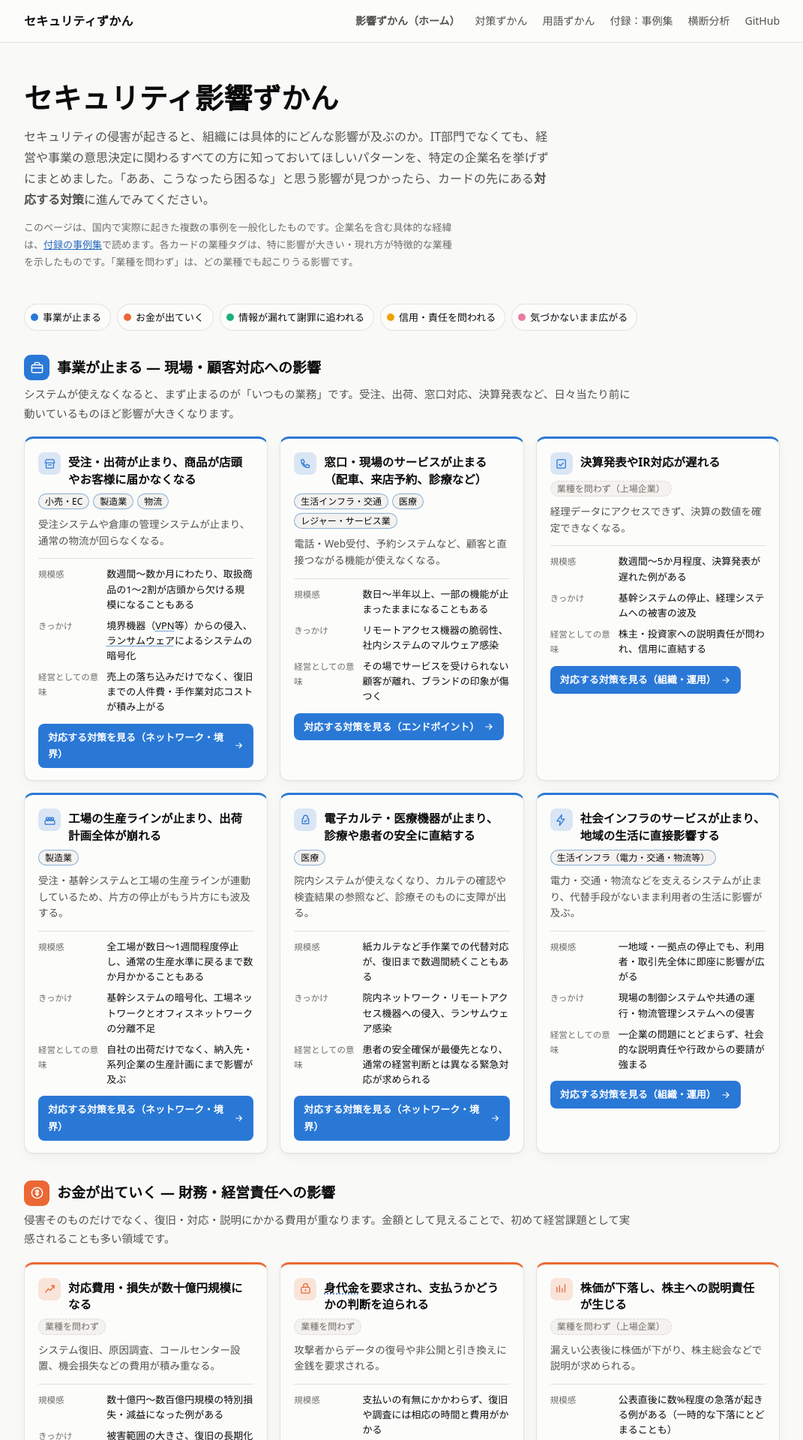
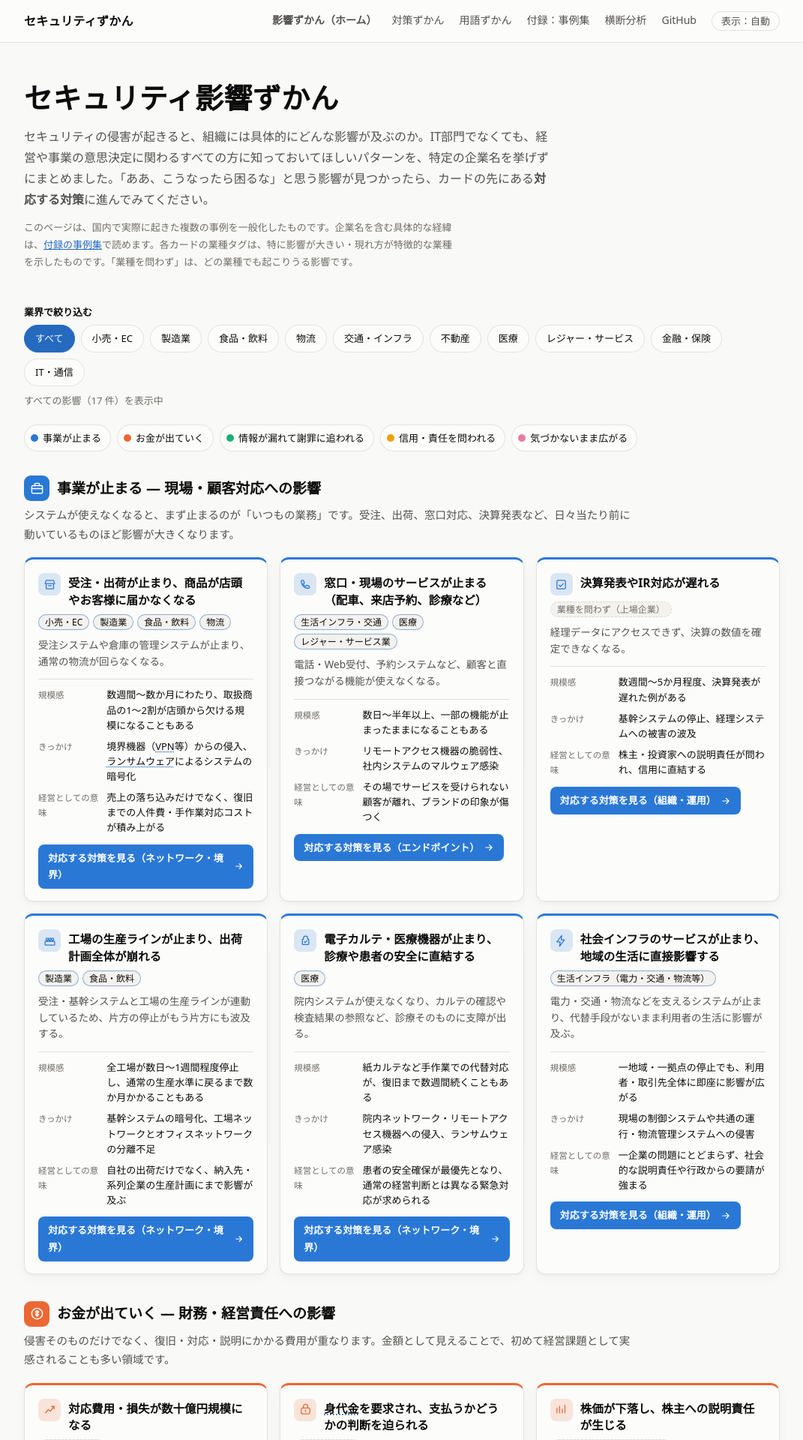
Before and after one commit to Lab8010/security-postmortems, a Jekyll site: the page index.html, which Jekyll copies as it is, in a window 1280 px wide. Shown: the top 1920 px of the page at 75% size, without its empty margins (104-1175 px from the left). Built offline with Jekyll 4.4.1, drawn with Linux system fonts in a browser that asks for light colours.

Commit message:
影響ずかんに業界フィルター（食品・飲料・不動産を含む10業界）とライト/ダーク切替ボタンを追加
Co-Authored-By: Claude Sonnet 5.5 <noreply@anthropic.com>

```diff
--- a/_layouts/default.html
+++ b/_layouts/default.html
@@ -6,6 +6,7 @@
   <title>{% if page.title %}{{ page.title }} | {% endif %}{{ site.title }}</title>
   <meta name="description" content="{{ page.description | default: site.description }}">
   <link rel="stylesheet" href="{{ '/assets/site.css' | relative_url }}">
+  <script src="{{ '/assets/theme.js' | relative_url }}"></script>
 </head>
 <body>
   <header class="site-header">
--- a/appendix.html
+++ b/appendix.html
@@ -6,6 +6,7 @@
   <title>付録：国内セキュリティ侵害事例集 | 国内セキュリティアーカイブ</title>
   <meta name="description" content="日本国内で注目を集めたセキュリティ侵害を、公式発表をもとに原因と再発防止策まで整理した事例集（付録）。">
   <link rel="stylesheet" href="assets/site.css">
+  <script src="assets/theme.js"></script>
 </head>
 <body>
   <header class="site-header">
--- /dev/null
+++ b/assets/industry-filter.js
@@ -0,0 +1,78 @@
+/* 影響ずかん：業界フィルター。カード内の業種タグ（.zukan-industries）から業界を判定して絞り込む */
+(function () {
+  var INDUSTRIES = ["小売・EC", "製造業", "食品・飲料", "物流", "交通・インフラ", "不動産", "医療", "レジャー・サービス", "金融・保険", "IT・通信"];
+
+  // 業種タグの文言 → フィルターの業界名（「業種を問わず」系は null = どの業界を選んでも表示）
+  function normalize(label) {
+    if (/業種を問わず|業種全般/.test(label)) return null;
+    if (/生活インフラ|交通/.test(label)) return "交通・インフラ";
+    if (/小売|EC/.test(label)) return "小売・EC";
+    if (/食品|飲料/.test(label)) return "食品・飲料";
+    if (/不動産/.test(label)) return "不動産";
+    if (/製造/.test(label)) return "製造業";
+    if (/物流/.test(label)) return "物流";
+    if (/医療/.test(label)) return "医療";
+    if (/レジャー|サービス業/.test(label)) return "レジャー・サービス";
+    if (/金融|保険/.test(label)) return "金融・保険";
+    if (/IT|通信/.test(label)) return "IT・通信";
+    return null;
+  }
+
+  var cards = Array.prototype.slice.call(document.querySelectorAll(".zukan-card"));
+  var bar = document.getElementById("industry-filter");
+  if (!bar || !cards.length) return;
+
+  cards.forEach(function (card) {
+    var set = [];
+    Array.prototype.forEach.call(card.querySelectorAll(".zukan-industries .chip"), function (chip) {
+      var name = normalize(chip.textContent);
+      if (name && set.indexOf(name) < 0) set.push(name);
+    });
+    card._industries = set;
+    card._generic = !!card.querySelector(".zukan-industries .industry-generic");
+  });
+
+  var status = document.getElementById("industry-status");
+  var buttons = [];
+
+  function apply(selected) {
+    var shown = 0;
+    cards.forEach(function (card) {
+      var match = !selected || card._generic || card._industries.indexOf(selected) >= 0;
+      card.hidden = !match;
+      if (match) shown++;
+    });
+    Array.prototype.forEach.call(document.querySelectorAll(".zukan-section"), function (sec) {
+      var visible = sec.querySelector(".zukan-card:not([hidden])");
+      sec.hidden = !visible;
+      var link = document.querySelector('.zukan-legend a[href="#' + sec.id + '"]');
+      if (link) link.parentNode.hidden = !visible;
+    });
+    buttons.forEach(function (b) {
+      b.setAttribute("aria-pressed", String((b.dataset.industry || "") === (selected || "")));
+    });
+    status.textContent = selected
+      ? "「" + selected + "」で " + shown + " 件を表示中（「業種を問わず」のカードを含む）"
+      : "すべての影響（" + shown + " 件）を表示中";
+    try {
+      var url = new URL(location.href);
+      if (selected) url.searchParams.set("industry", selected); else url.searchParams.delete("industry");
+      history.replaceState(null, "", url);
+    } catch (e) {}
+  }
+
+  ["すべて"].concat(INDUSTRIES).forEach(function (name, i) {
+    var b = document.createElement("button");
+    b.type = "button";
+    b.className = "industry-btn";
+    b.textContent = name;
+    b.dataset.industry = i === 0 ? "" : name;
+    b.addEventListener("click", function () { apply(b.dataset.industry || null); });
+    bar.appendChild(b);
+    buttons.push(b);
+  });
+
+  var initial = null;
+  try { initial = new URL(location.href).searchParams.get("industry"); } catch (e) {}
+  apply(INDUSTRIES.indexOf(initial) >= 0 ? initial : null);
+})();
--- a/assets/site.css
+++ b/assets/site.css
@@ -28,8 +28,9 @@
   --cat-7: #4a3aa7; /* 組織・運用 */
 }
 
+/* ダークモード：OS設定に追従（既定）。手動切替は <html data-theme="light|dark"> で上書き（assets/theme.js） */
 @media (prefers-color-scheme: dark) {
-  :root {
+  :root:not([data-theme="light"]) {
     color-scheme: dark;
     --page: #0d0d0d;
     --surface: #1a1a19;
@@ -54,6 +55,31 @@
     --cat-6: #008300;
     --cat-7: #9085e9;
   }
+}
+:root[data-theme="dark"] {
+  color-scheme: dark;
+  --page: #0d0d0d;
+  --surface: #1a1a19;
+  --surface-2: #232321;
+  --ink: #ffffff;
+  --ink-2: #c3c2b7;
+  --muted: #a3a198;
+  --grid: #2c2c2a;
+  --baseline: #383835;
+  --border: rgba(255, 255, 255, 0.10);
+  --accent: #6da7ec;
+  --series-official: #3987e5;
+  --series-reported: #d95926;
+  --series-records: #3987e5;
+  --track: #1f2632;
+  --shadow: none;
+  --cat-1: #3987e5;
+  --cat-2: #d95926;
+  --cat-3: #199e70;
+  --cat-4: #c98500;
+  --cat-5: #d55181;
+  --cat-6: #008300;
+  --cat-7: #9085e9;
 }
 
 /* ===== Base ===== */
@@ -406,3 +432,26 @@ a.event-card:hover { border-color: var(--accent); transform: translateY(-1px); }
 .glossary-related { margin: 6px 0 0; padding-top: 8px; border-top: 1px dashed var(--grid); font-size: 12px; color: var(--muted); }
 .glossary-related a { color: var(--accent); text-decoration: none; }
 .glossary-related a:hover { text-decoration: underline; }
+
+/* ===== 影響ずかん：業界フィルター ===== */
+.industry-filter-wrap { margin: 20px 0 0; }
+.industry-filter-label { font-size: 13px; font-weight: 600; margin: 0 0 6px; }
+.industry-filter { display: flex; flex-wrap: wrap; gap: 8px; }
+.industry-btn {
+  font: inherit; font-size: 13px; color: var(--ink); cursor: pointer;
+  background: var(--surface); border: 1px solid var(--border);
+  border-radius: 999px; padding: 6px 14px;
+}
+.industry-btn:hover { border-color: var(--accent); }
+.industry-btn[aria-pressed="true"] { background: var(--accent); border-color: var(--accent); color: var(--page); }
+.industry-btn:focus-visible { outline: 2px solid var(--accent); outline-offset: 2px; }
+.industry-status { font-size: 13px; color: var(--muted); margin: 8px 0 0; }
+[hidden] { display: none !important; }
+
+/* ===== テーマ切替ボタン ===== */
+.theme-toggle {
+  font: inherit; font-size: 13px; color: var(--ink-2); cursor: pointer;
+  background: var(--surface); border: 1px solid var(--border);
+  border-radius: 999px; padding: 2px 12px; line-height: 1.6;
+}
+.theme-toggle:hover { color: var(--ink); border-color: var(--accent); }
--- /dev/null
+++ b/assets/theme.js
@@ -0,0 +1,38 @@
+/* テーマ切替（自動 → ライト → ダーク）。選択は localStorage に保存し、自動のときは OS 設定に従う */
+(function () {
+  var KEY = "theme";
+  var MODES = ["auto", "light", "dark"];
+  var LABELS = { auto: "表示：自動", light: "表示：ライト", dark: "表示：ダーク" };
+  var root = document.documentElement;
+
+  function load() {
+    try { var v = localStorage.getItem(KEY); if (MODES.indexOf(v) >= 0) return v; } catch (e) {}
+    return "auto";
+  }
+  function apply(mode) {
+    if (mode === "auto") root.removeAttribute("data-theme"); else root.setAttribute("data-theme", mode);
+  }
+
+  var mode = load();
+  apply(mode); // 描画前に適用してちらつきを防ぐ
+
+  document.addEventListener("DOMContentLoaded", function () {
+    var nav = document.querySelector(".site-nav");
+    if (!nav) return;
+    var b = document.createElement("button");
+    b.type = "button";
+    b.className = "theme-toggle";
+    function render() {
+      b.textContent = LABELS[mode];
+      b.setAttribute("aria-label", "表示テーマを切り替える（現在: " + LABELS[mode].replace("表示：", "") + "）");
+    }
+    b.addEventListener("click", function () {
+      mode = MODES[(MODES.indexOf(mode) + 1) % MODES.length];
+      apply(mode);
+      try { if (mode === "auto") localStorage.removeItem(KEY); else localStorage.setItem(KEY, mode); } catch (e) {}
+      render();
+    });
+    render();
+    nav.appendChild(b);
+  });
+})();
--- a/glossary.html
+++ b/glossary.html
@@ -6,6 +6,7 @@
   <title>セキュリティ用語ずかん | セキュリティずかん</title>
   <meta name="description" content="日頃セキュリティに関わらない方向けに、サイト内で使われる用語をやさしい言葉で説明する用語集。">
   <link rel="stylesheet" href="assets/site.css">
+  <script src="assets/theme.js"></script>
 </head>
 <body>
   <header class="site-header">
--- a/index.html
+++ b/index.html
@@ -6,6 +6,7 @@
   <title>セキュリティ影響ずかん</title>
   <meta name="description" content="セキュリティ侵害が起きると組織にどんな影響が及ぶのかを、企業名を挙げずにパターンとしてまとめた早見図鑑。気になる影響から、対応する対策へ進めます。">
   <link rel="stylesheet" href="assets/site.css">
+  <script src="assets/theme.js"></script>
 </head>
 <body>
   <header class="site-header">
@@ -27,6 +28,12 @@
       <h1>セキュリティ影響ずかん</h1>
       <p>セキュリティの侵害が起きると、組織には具体的にどんな影響が及ぶのか。IT部門でなくても、経営や事業の意思決定に関わるすべての方に知っておいてほしいパターンを、特定の企業名を挙げずにまとめました。「ああ、こうなったら困るな」と思う影響が見つかったら、カードの先にある<strong>対応する対策</strong>に進んでみてください。</p>
       <p class="meta">このページは、国内で実際に起きた複数の事例を一般化したものです。企業名を含む具体的な経緯は、<a href="appendix.html">付録の事例集</a>で読めます。各カードの業種タグは、特に影響が大きい・現れ方が特徴的な業種を示したものです。「業種を問わず」は、どの業種でも起こりうる影響です。</p>
+    </div>
+
+    <div class="industry-filter-wrap">
+      <p class="industry-filter-label" id="industry-filter-label">業界で絞り込む</p>
+      <div class="industry-filter" id="industry-filter" role="group" aria-labelledby="industry-filter-label"></div>
+      <p class="industry-status" id="industry-status" aria-live="polite"></p>
     </div>
 
     <nav aria-label="カテゴリ">
@@ -55,7 +62,7 @@
             <span class="zukan-icon"><svg viewBox="0 0 24 24" fill="none" stroke="currentColor" stroke-width="1.8" stroke-linecap="round" stroke-linejoin="round"><path d="M3 10l2-6h14l2 6M5 10h14v9a1 1 0 01-1 1H6a1 1 0 01-1-1v-9z"/><path d="M9 14h6"/></svg></span>
             <h3>受注・出荷が止まり、商品が店頭やお客様に届かなくなる</h3>
           </div>
-          <ul class="zukan-industries"><li class="chip industry">小売・EC</li><li class="chip industry">製造業</li><li class="chip industry">物流</li></ul>
+          <ul class="zukan-industries"><li class="chip industry">小売・EC</li><li class="chip industry">製造業</li><li class="chip industry">食品・飲料</li><li class="chip industry">物流</li></ul>
           <p class="zukan-summary">受注システムや倉庫の管理システムが止まり、通常の物流が回らなくなる。</p>
           <dl class="zukan-facts">
             <div><dt>規模感</dt><dd>数週間〜数か月にわたり、取扱商品の1〜2割が店頭から欠ける規模になることもある</dd></div>
@@ -100,7 +107,7 @@
             <span class="zukan-icon"><svg viewBox="0 0 24 24" fill="none" stroke="currentColor" stroke-width="1.8" stroke-linecap="round" stroke-linejoin="round"><rect x="3" y="13" width="18" height="7" rx="1"/><circle cx="7" cy="9" r="2.2"/><circle cx="12" cy="9" r="2.2"/><circle cx="17" cy="9" r="2.2"/><path d="M7 11.2V13M12 11.2V13M17 11.2V13"/></svg></span>
             <h3>工場の生産ラインが止まり、出荷計画全体が崩れる</h3>
           </div>
-          <ul class="zukan-industries"><li class="chip industry">製造業</li></ul>
+          <ul class="zukan-industries"><li class="chip industry">製造業</li><li class="chip industry">食品・飲料</li></ul>
           <p class="zukan-summary">受注・基幹システムと工場の生産ラインが連動しているため、片方の停止がもう片方にも波及する。</p>
           <dl class="zukan-facts">
             <div><dt>規模感</dt><dd>全工場が数日〜1週間程度停止し、通常の生産水準に戻るまで数か月かかることもある</dd></div>
@@ -218,7 +225,7 @@
             <span class="zukan-icon"><svg viewBox="0 0 24 24" fill="none" stroke="currentColor" stroke-width="1.8" stroke-linecap="round" stroke-linejoin="round"><circle cx="9" cy="8" r="3"/><path d="M3 20c.6-3.4 2.6-5.3 6-5.3s5.4 1.9 6 5.3"/><path d="M19 8h2M20 7v2"/></svg></span>
             <h3>顧客の個人情報が大量に漏れ、個別通知とコールセンター対応に追われる</h3>
           </div>
-          <ul class="zukan-industries"><li class="chip industry-generic">業種を問わず（顧客データを持つ全業種）</li></ul>
+          <ul class="zukan-industries"><li class="chip industry">不動産</li><li class="chip industry-generic">業種を問わず（顧客データを持つ全業種）</li></ul>
           <p class="zukan-summary">氏名・連絡先などが漏れ、対象者への通知や問い合わせ窓口の設置が必要になる。</p>
           <dl class="zukan-facts">
             <div><dt>規模感</dt><dd>数万件〜1,000万件を超える規模になることもある</dd></div>
@@ -233,7 +240,7 @@
             <span class="zukan-icon"><svg viewBox="0 0 24 24" fill="none" stroke="currentColor" stroke-width="1.8" stroke-linecap="round" stroke-linejoin="round"><circle cx="6" cy="6" r="2.6"/><circle cx="18" cy="6" r="2.6"/><circle cx="12" cy="18" r="2.6"/><path d="M8 7.5L10.3 16M16 7.5L13.7 16M8.5 6h7"/></svg></span>
             <h3>取引先・委託先経由で、気づかないうちに自社の情報が漏れる</h3>
           </div>
-          <ul class="zukan-industries"><li class="chip industry">製造業（サプライチェーン）</li><li class="chip industry-generic">業務委託の多い業種全般</li></ul>
+          <ul class="zukan-industries"><li class="chip industry">製造業（サプライチェーン）</li><li class="chip industry">不動産</li><li class="chip industry-generic">業務委託の多い業種全般</li></ul>
           <p class="zukan-summary">自社が直接攻撃を受けていなくても、委託先が被害に遭い、預けていた情報が漏れる。</p>
           <dl class="zukan-facts">
             <div><dt>規模感</dt><dd>1社の被害が、数十〜100以上の取引先・委託元に波及することがある</dd></div>
@@ -392,5 +399,6 @@
 
   <div class="tooltip" id="tooltip" role="tooltip"></div>
   <script src="assets/terms.js"></script>
+  <script src="assets/industry-filter.js"></script>
 </body>
 </html>
--- a/zukan.html
+++ b/zukan.html
@@ -6,6 +6,7 @@
   <title>セキュリティ対策ずかん | セキュリティずかん</title>
   <meta name="description" content="一般的なセキュリティ対策を、「どんな保護」「保護する範囲」「備える攻撃」「どこに設定するか」の4点でまとめた、これから対策を始める人向けの早見図鑑。">
   <link rel="stylesheet" href="assets/site.css">
+  <script src="assets/theme.js"></script>
 </head>
 <body>
   <header class="site-header">
```
Also changed, not shown: README.md.
